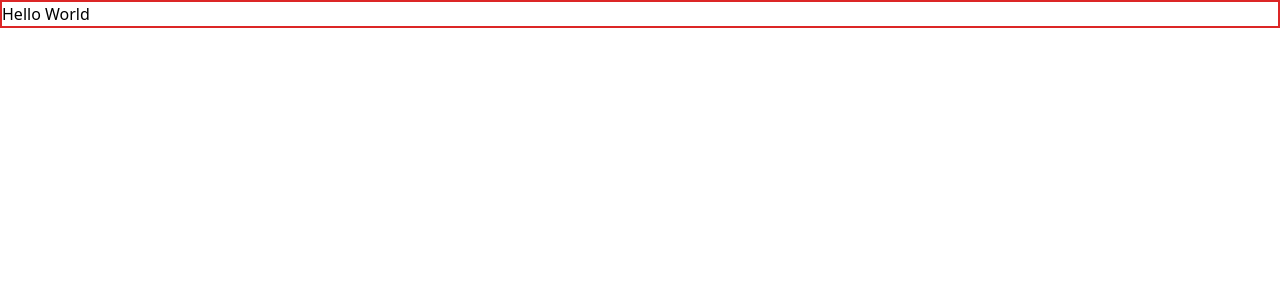
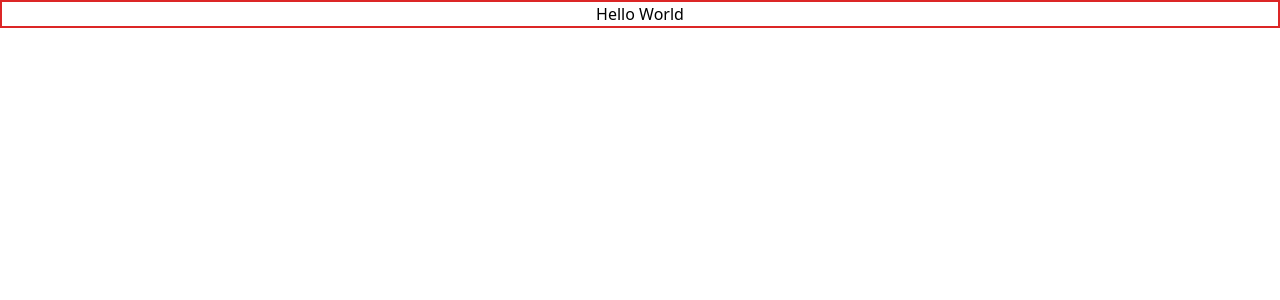
Before and after one commit to NDRXandrei/React-ex, a React (Create React App) app in the folder my-app/: page / in a window 1280 px wide. Shown: the top 300 px of the page. Built offline with nearby package versions, Linux system fonts and the light colour scheme.

Commit message:
aggiunta prop titolo

```diff
--- a/my-app/src/App.js
+++ b/my-app/src/App.js
@@ -21,7 +21,7 @@ export class App extends React.Component {
         {/* <InteractiveWelcome /> */}
         {/* <Login /> */}
         {/* <TodoList /> */}
-        <Container />
+        <Container title="Hello World"/>
       </div>
     );
   }
--- a/my-app/src/Container.js
+++ b/my-app/src/Container.js
@@ -3,6 +3,6 @@ import './input.css'
 
 export class Container extends React.Component{
     render(){
-        return (<div className="border-2 border-red-600 border-solid"><h1>Hello World</h1></div>)
+        return (<div className="border-2 border-red-600 border-solid"><h1 className="text-center">{this.props.title}</h1></div>)
     }
 }
```
